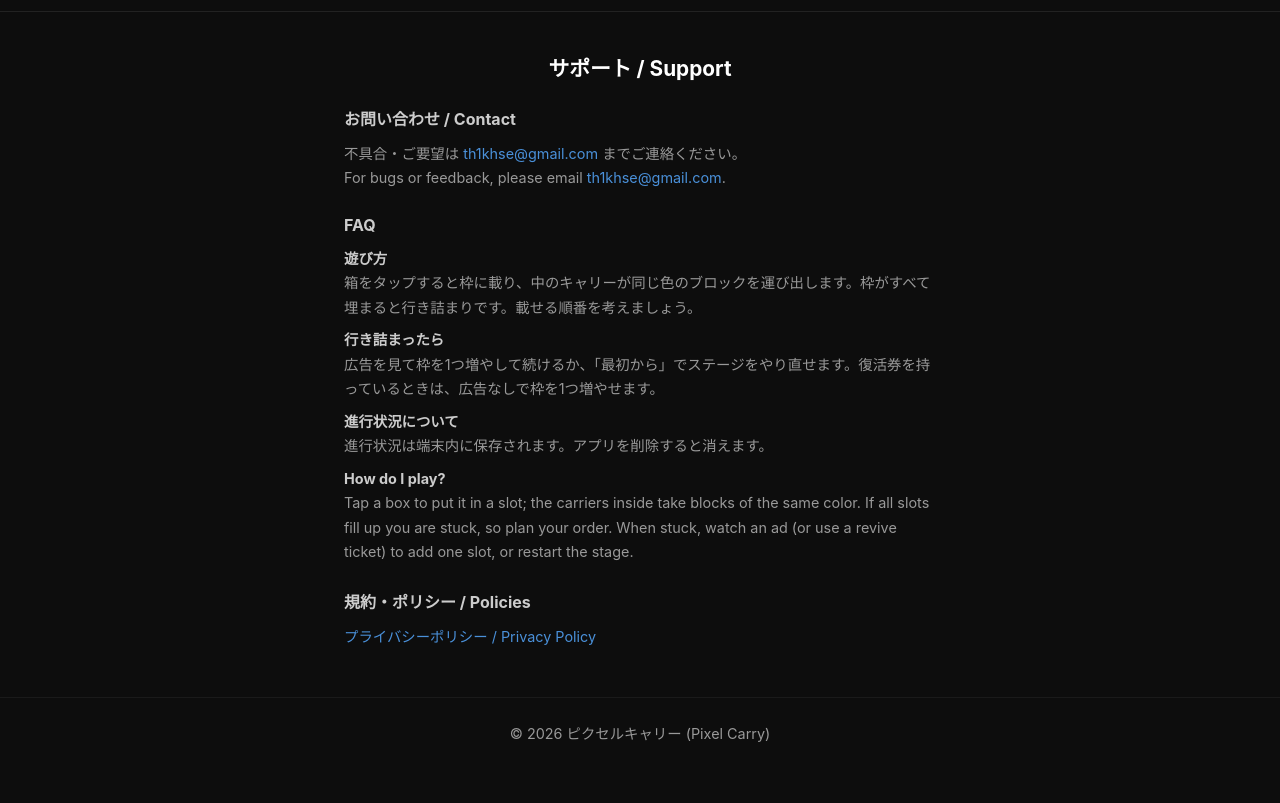
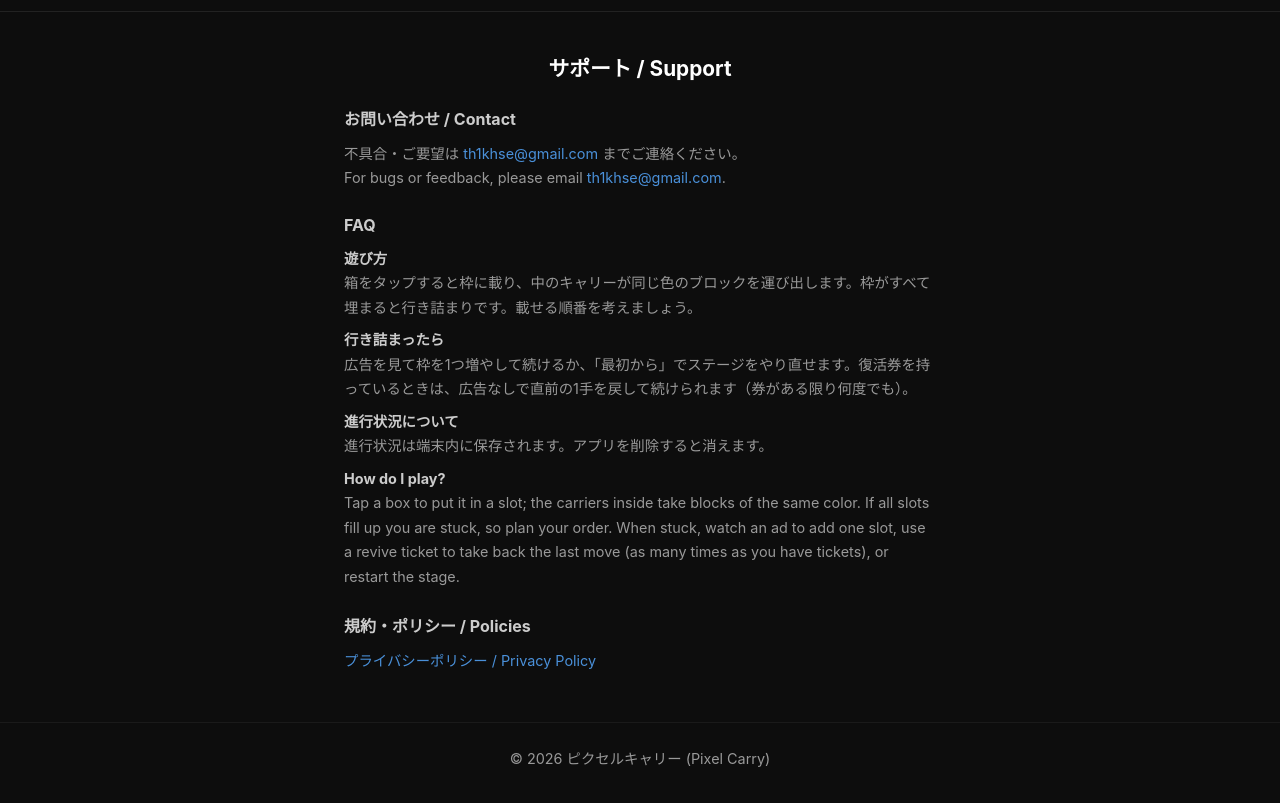
Before and after one commit to NJersyHiro/miranote-support, a plain HTML site: page puniflow-support.html in a window 1280 px wide. Shown: the part 88-891 px from the top of the page. Before the commit the page ends 867 px from the top, so only its background shows below. Drawn offline with Linux system fonts and the light colour scheme.

Commit message:
puniflow support: revive ticket takes back a move

```diff
--- a/puniflow-support.html
+++ b/puniflow-support.html
@@ -76,9 +76,9 @@
     </div>
     <h3>FAQ</h3>
     <p><strong style="color:#ccc;">遊び方</strong><br>箱をタップすると枠に載り、中のキャリーが同じ色のブロックを運び出します。枠がすべて埋まると行き詰まりです。載せる順番を考えましょう。</p>
-    <p><strong style="color:#ccc;">行き詰まったら</strong><br>広告を見て枠を1つ増やして続けるか、「最初から」でステージをやり直せます。復活券を持っているときは、広告なしで枠を1つ増やせます。</p>
+    <p><strong style="color:#ccc;">行き詰まったら</strong><br>広告を見て枠を1つ増やして続けるか、「最初から」でステージをやり直せます。復活券を持っているときは、広告なしで直前の1手を戻して続けられます（券がある限り何度でも）。</p>
     <p><strong style="color:#ccc;">進行状況について</strong><br>進行状況は端末内に保存されます。アプリを削除すると消えます。</p>
-    <p><strong style="color:#ccc;">How do I play?</strong><br>Tap a box to put it in a slot; the carriers inside take blocks of the same color. If all slots fill up you are stuck, so plan your order. When stuck, watch an ad (or use a revive ticket) to add one slot, or restart the stage.</p>
+    <p><strong style="color:#ccc;">How do I play?</strong><br>Tap a box to put it in a slot; the carriers inside take blocks of the same color. If all slots fill up you are stuck, so plan your order. When stuck, watch an ad to add one slot, use a revive ticket to take back the last move (as many times as you have tickets), or restart the stage.</p>
     <h3>規約・ポリシー / Policies</h3>
     <p><a href="puniflow-privacy.html">プライバシーポリシー / Privacy Policy</a></p>
   </main>
```
